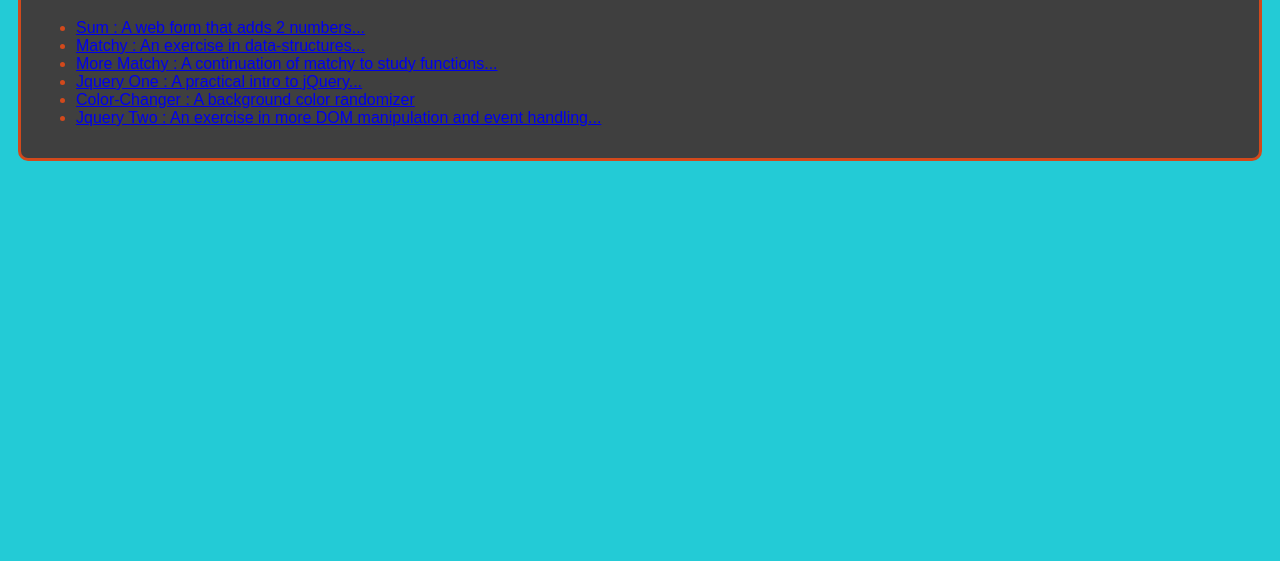
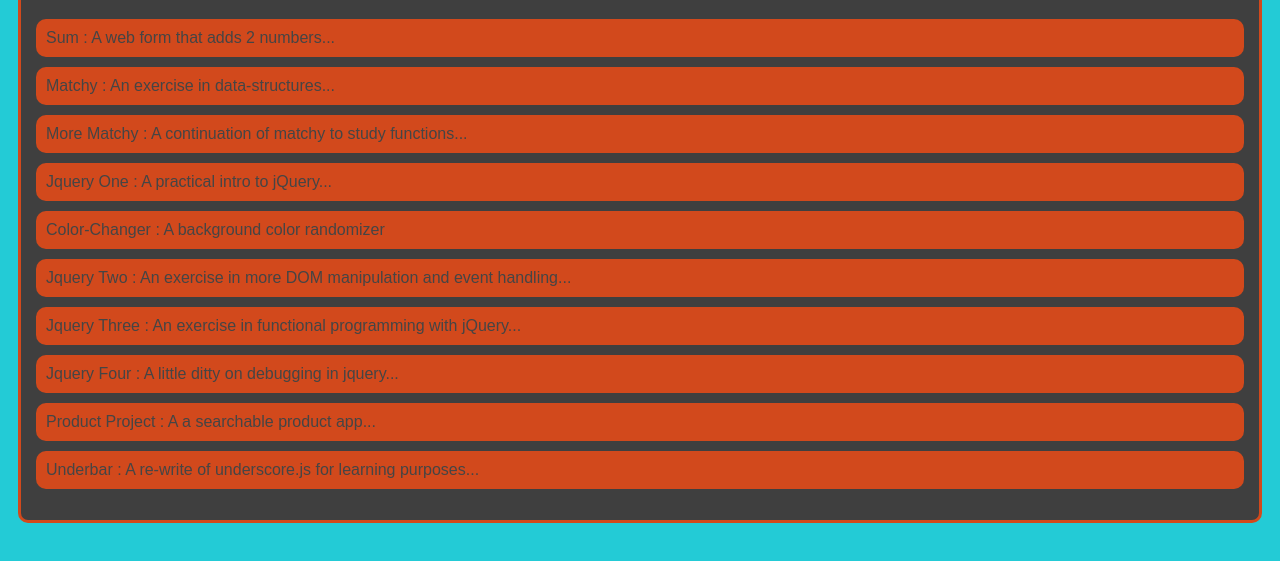
Before and after one commit to mykia/mykia.github.io, a plain HTML site: page portfolio.html in a window 1280 px wide. Shown: the part 193-754 px from the top of the page. Drawn offline with nearby package versions, Linux system fonts and the light colour scheme.

Commit message:
Add more projects

```diff
--- a/css/style.css
+++ b/css/style.css
@@ -1,6 +1,6 @@
   body {
-      background: rgb(35, 203, 214);
-      color: rgb(210, 73, 28);
+      background: #23CBD6;
+      color: #D2491C;
       padding: 10px;
       font-family: arial;
   }
@@ -17,7 +17,7 @@
   /* navigation menu */
 
   nav {
-      background: rgb(186, 172, 178);
+      background: #BAACB2;
       margin: 0 auto;
       margin-bottom: 20px;
       display: flex;
@@ -94,23 +94,23 @@
   }
   /* portfolio styles */
 
-  /*#portfolio {*/
-  /*    list-style-type: none;*/
-  /*    padding-left: 0;*/
-  /*}*/
+  #portfolio {
+      list-style-type: none;
+      padding-left: 0;
+  }
 
-  /*#portfolio li {*/
-  /*    background: #fff;*/
-  /*    padding: 10px;*/
-  /*    border-radius: 10px;*/
-  /*    margin-bottom: 10px;*/
-  /*}*/
+  #portfolio li {
+      background: #D2491C;
+      padding: 10px;
+      border-radius: 10px;
+      margin-bottom: 10px;
+  }
 
-  /*#portfolio li:hover {*/
-  /*    background: #eee;*/
-  /*}*/
+  #portfolio li:hover {
+      background: #eee;
+  }
 
-  /*#portfolio a {*/
-  /*    text-decoration: none;*/
-  /*    color: #454545;*/
-  /*}*/
+  #portfolio a {
+      text-decoration: none;
+      color: #454545;
+  }
--- a/projects/projects.json
+++ b/projects/projects.json
@@ -1 +1 @@
-{"projects":[{"name":"sum","title":"Sum","description":"A web form that adds 2 numbers...","date":"Monday, August 03, 2015"},{"name":"matchy","title":"Matchy","description":"An exercise in data-structures...","date":"Monday, August 03, 2015"},{"name":"more-matchy","title":"More Matchy","description":"A continuation of matchy to study functions...","date":"Monday, August 03, 2015"},{"name":"jquery-one","title":"Jquery One","description":"A practical intro to jQuery...","date":"Monday, August 03, 2015"},{"name":"color-changer","title":"Color-Changer","description":"A background color randomizer","date":"Monday, August 03, 2015"},{"name":"jquery-two","title":"Jquery Two","description":"An exercise in more DOM manipulation and event handling...","date":"Friday, August 07, 2015"}]}
+{"projects":[{"name":"sum","title":"Sum","description":"A web form that adds 2 numbers...","date":"Monday, August 03, 2015"},{"name":"matchy","title":"Matchy","description":"An exercise in data-structures...","date":"Monday, August 03, 2015"},{"name":"more-matchy","title":"More Matchy","description":"A continuation of matchy to study functions...","date":"Monday, August 03, 2015"},{"name":"jquery-one","title":"Jquery One","description":"A practical intro to jQuery...","date":"Monday, August 03, 2015"},{"name":"color-changer","title":"Color-Changer","description":"A background color randomizer","date":"Monday, August 03, 2015"},{"name":"jquery-two","title":"Jquery Two","description":"An exercise in more DOM manipulation and event handling...","date":"Friday, August 07, 2015"},{"name":"jquery-three","title":"Jquery Three","description":"An exercise in functional programming with jQuery...","date":"Tuesday, August 11, 2015"},{"name":"jquery-four","title":"Jquery Four","description":"A little ditty on debugging in jquery...","date":"Wednesday, August 12, 2015"},{"name":"product-project","title":"Product Project","description":"A a searchable product app...","date":"Thursday, August 13, 2015"},{"name":"underbar","title":"Underbar","description":"A re-write of underscore.js for learning purposes...","date":"Tuesday, August 18, 2015"}]}
```
